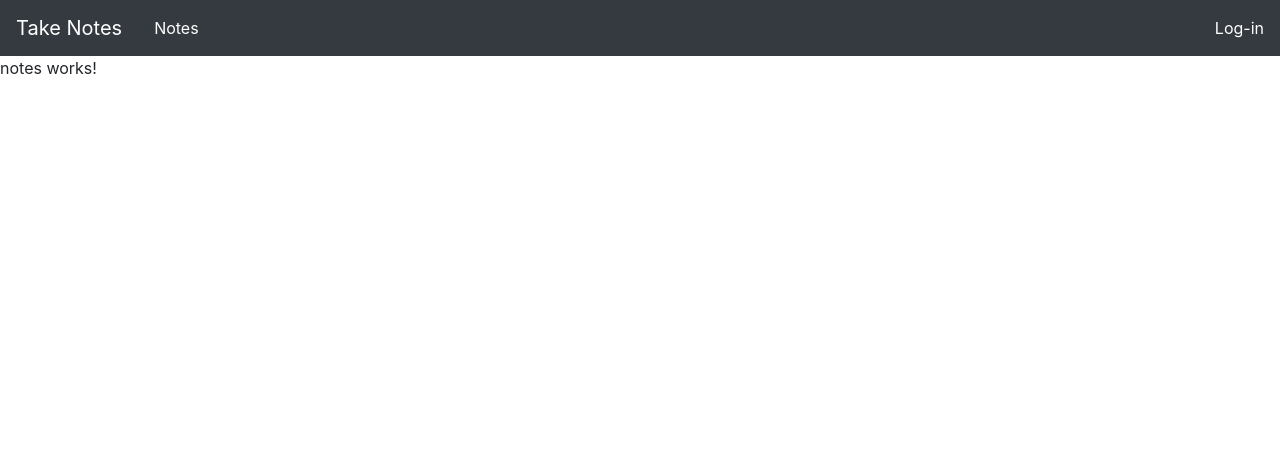
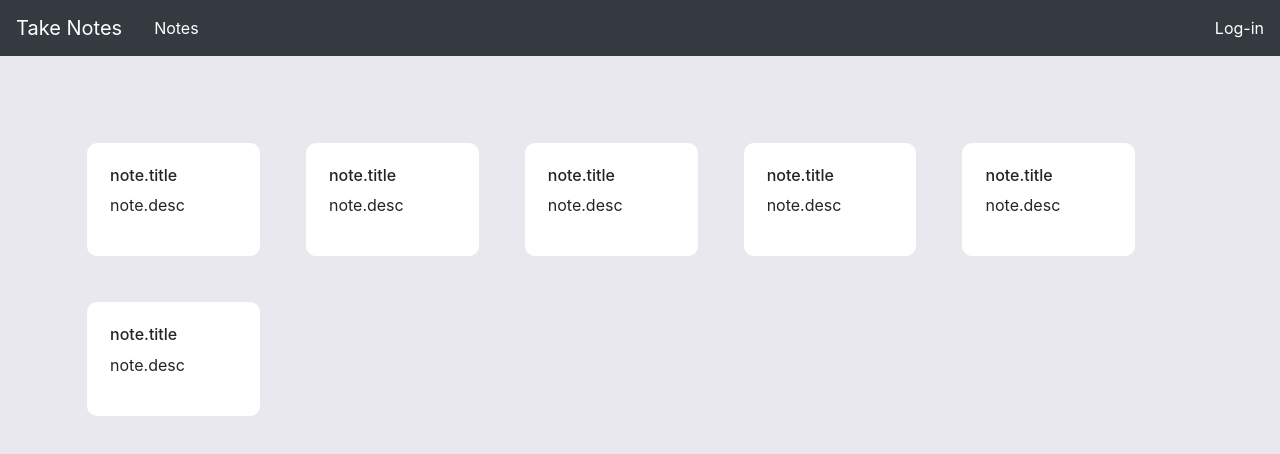
Before and after one commit to rohit21p/takenotes, an Angular app: page /notes in a window 1280 px wide. Shown: the top 454 px of the page. Built offline with nearby package versions, Linux system fonts and the light colour scheme.

Commit message:
notes component template ready

```diff
--- a/src/app/notes/notes.component.css
+++ b/src/app/notes/notes.component.css
@@ -0,0 +1,20 @@
+.notes-container {
+    height: 100vh;
+    padding: 5%;
+    background: rgb(233, 232, 238);
+}
+
+.notes-group {
+    display: flex;
+    flex-flow: row wrap;
+}
+
+.note {
+    background-color: white;
+    border-radius: 10px;
+    display: flex;
+    flex-flow: column;
+    width: 15%;
+    padding: 2%;
+    margin: 2%;
+}
--- a/src/app/notes/notes.component.html
+++ b/src/app/notes/notes.component.html
@@ -1 +1,8 @@
-<p>notes works!</p>
+<div class="notes-container">
+    <div *ngIf="notes" class="notes-group">
+        <div *ngFor="let note of notes" class="note">
+            <h6>note.title</h6>
+            <p>note.desc</p>
+        </div>
+    </div>
+</div>
--- a/src/app/notes/notes.component.ts
+++ b/src/app/notes/notes.component.ts
@@ -7,6 +7,33 @@ import { Component, OnInit } from '@angular/core';
 })
 export class NotesComponent implements OnInit {
 
+  notes = [
+    {
+      title: 'Rohit Panjwani',
+      desc: 'is a good man.'
+    },
+    {
+      title: 'Rohit Panjwani',
+      desc: 'is a good man.'
+    },
+    {
+      title: 'Rohit Panjwani',
+      desc: 'is a good man.'
+    },
+    {
+      title: 'Rohit Panjwani',
+      desc: 'is a good man.'
+    },
+    {
+      title: 'Rohit Panjwani',
+      desc: 'is a good man.'
+    },
+    {
+      title: 'Rohit Panjwani',
+      desc: 'is a good man.'
+    }
+  ];
+
   constructor() { }
 
   ngOnInit() {
```
